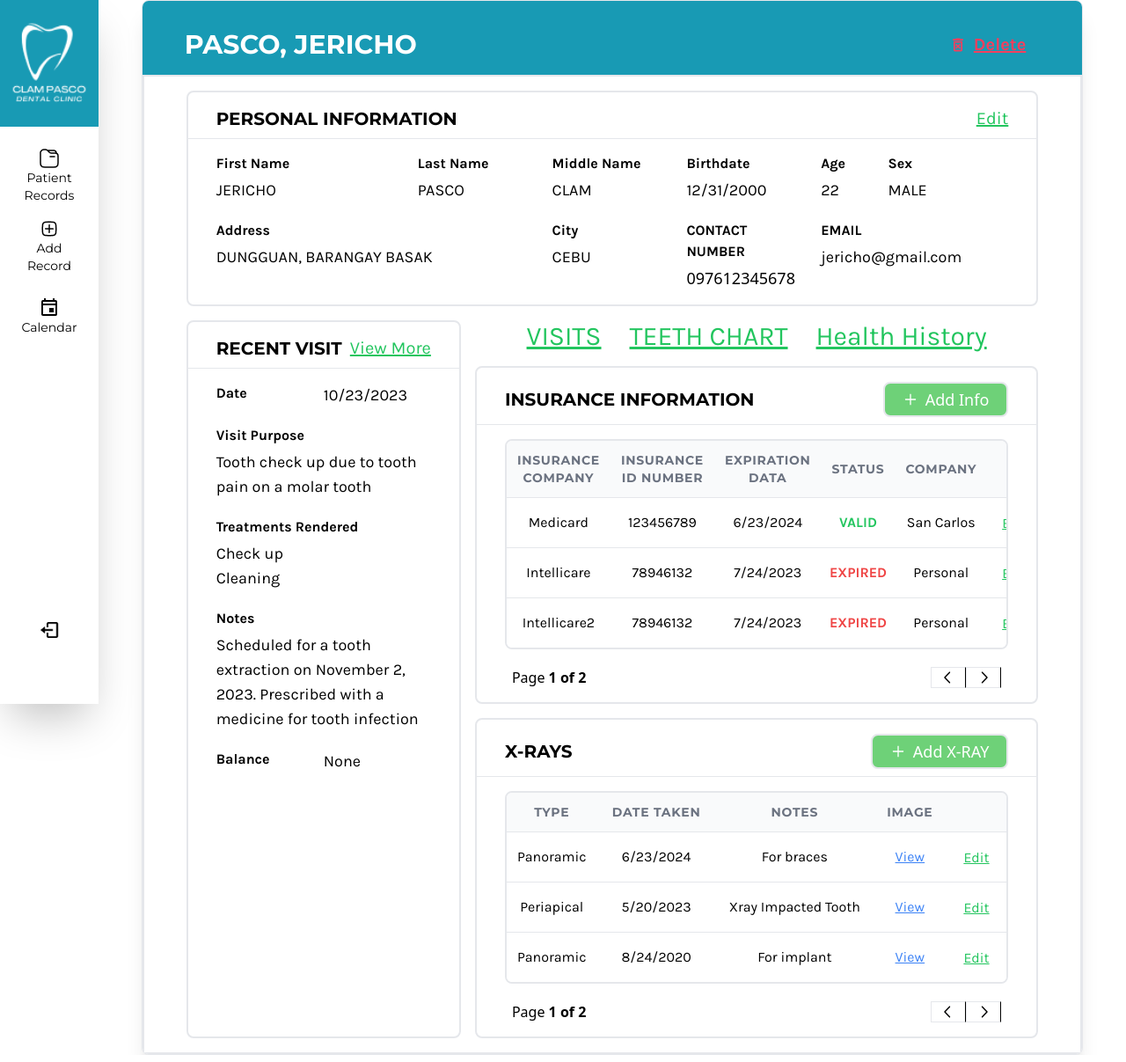
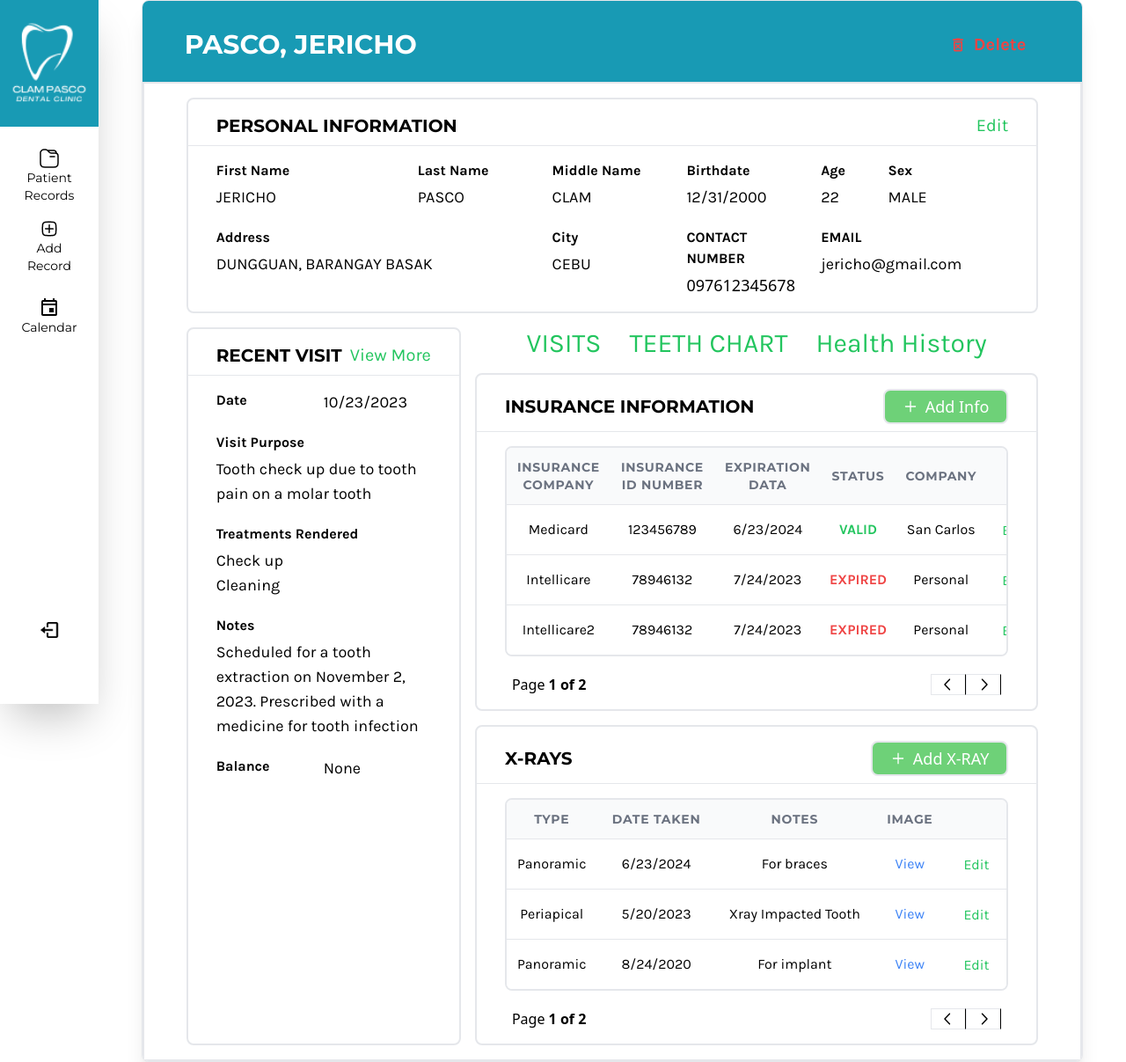
Before and after one commit to rieljasperapos/edrms, a React (Vite) app: page / in a window 1280 px wide. Shown: the whole page at 88% size. Built offline with nearby package versions, Linux system fonts and the light colour scheme.

Commit message:
Improve hover on buttons

```diff
--- a/src/components/InsuranceInfoDataTable.jsx
+++ b/src/components/InsuranceInfoDataTable.jsx
@@ -114,7 +114,7 @@ function InsuranceInfoDataTable() {
                 ))}
                 <td className="text-center">
                   {/* Edit Button */}
-                  <button className="mx-4 font-Karla text-green-500 underline ">
+                  <button className="mx-4 font-Karla text-green-500 hover:text-green-800 hover:underline">
                     Edit
                   </button>
                 </td>
--- a/src/components/XRaysDataTable.jsx
+++ b/src/components/XRaysDataTable.jsx
@@ -48,7 +48,7 @@ function XRaysDataTable({ propModalVisible, propXrayData }) {
       header: "Image",
       cell: (props) => (
         <button
-          className="text-blue-500 underline"
+          className="text-blue-500 hover:text-blue-900 hover:underline"
           onClick={() => handleImageClick(props.row.original)}
         >
           View
@@ -113,7 +113,7 @@ function XRaysDataTable({ propModalVisible, propXrayData }) {
                 ))}
                 <td className="text-center">
                   {/* Edit Button */}
-                  <button className="mx-4 font-Karla text-green-500 underline ">
+                  <button className="mx-4 font-Karla text-green-500 hover:text-green-800 hover:underline">
                     Edit
                   </button>
                 </td>
--- a/src/pages/PatientRecord.jsx
+++ b/src/pages/PatientRecord.jsx
@@ -20,11 +20,11 @@ function PatientRecord() {
 
   return (
     <>
-      <div className="flex flex-wrap items-center justify-between gap-6 bg-custom-blue pb-4 pl-12 pr-16 pt-8">
+      <div className="flex flex-wrap items-center justify-between gap-6 bg-custom-blue pb-6 pl-12 pr-16 pt-8">
         <h1 className=" font-Montserrat text-3xl font-bold uppercase text-white">
           PASCO, JERICHO
         </h1>
-        <button className="inline-flex items-center font-Karla text-xl font-bold text-rose-500 underline">
+        <button className="inline-flex items-center font-Karla text-xl font-bold text-red-500 hover:text-red-800 hover:underline">
           <MdOutlineDeleteForever className="mr-2" />
           Delete
         </button>
@@ -36,7 +36,7 @@ function PatientRecord() {
             <h1 className="font-Montserrat text-xl font-bold uppercase">
               Personal Information
             </h1>
-            <button className=" font-Karla text-xl text-green-500 underline">
+            <button className=" font-Karla text-xl text-green-500 hover:text-green-800 hover:underline">
               Edit
             </button>
           </div>
@@ -109,7 +109,7 @@ function PatientRecord() {
             <h1 className="font-Montserrat text-xl font-bold uppercase">
               RECENT VISIT
             </h1>
-            <button className=" font-Karla text-xl text-green-500 underline">
+            <button className=" font-Karla text-xl text-green-500 hover:text-green-800 hover:underline">
               View More
             </button>
           </div>
@@ -157,13 +157,13 @@ function PatientRecord() {
         </div>
         <div className="flex flex-col flex-wrap gap-4 sm:col-span-1 md:col-span-1 lg:col-span-2">
           <div className="flex flex-wrap justify-center gap-8">
-            <button className=" font-Karla text-3xl text-green-500 underline">
+            <button className=" font-Karla text-3xl text-green-500 hover:text-green-800 hover:underline">
               VISITS
             </button>
-            <button className=" font-Karla text-3xl text-green-500 underline">
+            <button className=" font-Karla text-3xl text-green-500 hover:text-green-800 hover:underline">
               TEETH CHART
             </button>
-            <button className=" font-Karla text-3xl text-green-500 underline">
+            <button className=" font-Karla text-3xl text-green-500 hover:text-green-800 hover:underline">
               Health History
             </button>
           </div>
```
